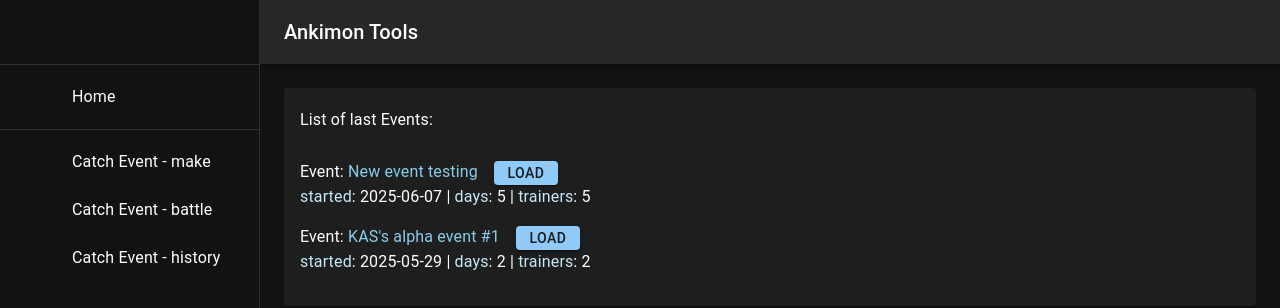
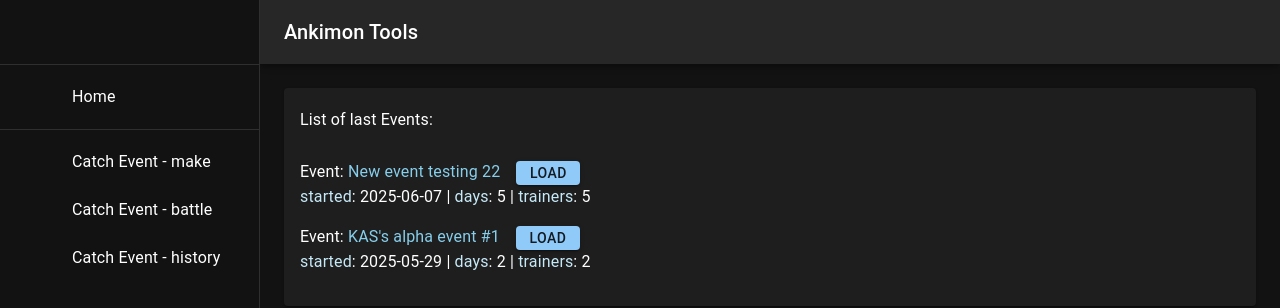
Before and after one commit to vladislav1133/ankimon-tools-app, a React (Create React App) app: page /#/catch-event-history in a window 1280 px wide. Shown: the top 308 px of the page. Built offline with nearby package versions, Linux system fonts and the light colour scheme; some icons are missing.

Commit message:
Update results.ts

```diff
--- a/src/constants/results.ts
+++ b/src/constants/results.ts
@@ -137,7 +137,7 @@ const event1 = {
 
 const event2= {
   "rules": {
-    "eventName": "New event testing",
+    "eventName": "New event testing 22",
     "dateStart": "2025-06-07",
     "dateEnd": "2025-06-11",
     "pokemonIds": [
```
